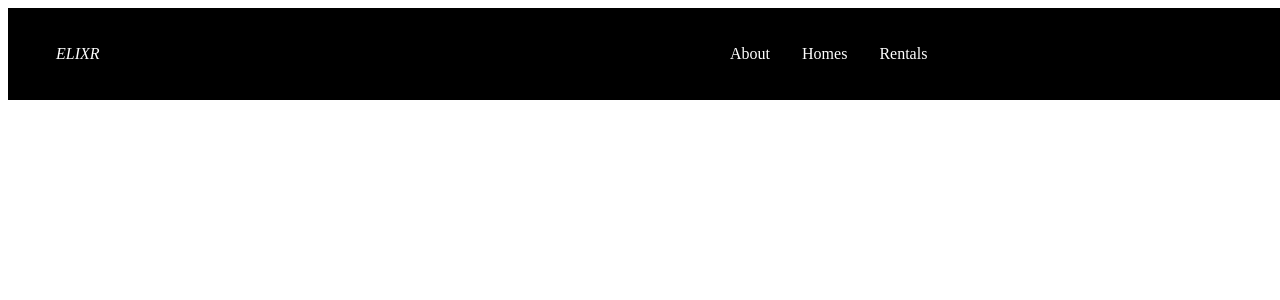
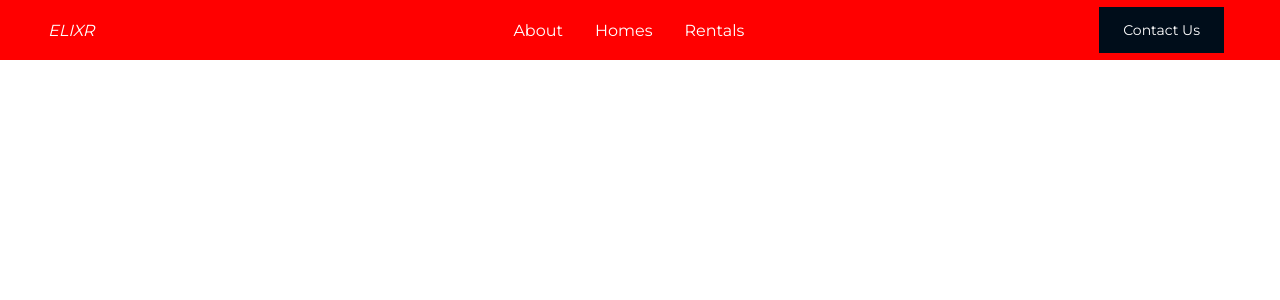
Before and after one commit to AlexandroBerumen/realEstate, a React (Create React App) app: page / in a window 1280 px wide. Shown: the top 300 px of the page. Built offline with nearby package versions, Linux system fonts and the light colour scheme.

Commit message:
finished the nav

```diff
--- a/public/index.html
+++ b/public/index.html
@@ -1,43 +1,22 @@
 <!DOCTYPE html>
 <html lang="en">
+
 <head>
   <meta charset="utf-8" />
   <link rel="icon" href="%PUBLIC_URL%/favicon.ico" />
   <meta name="viewport" content="width=device-width, initial-scale=1" />
   <meta name="theme-color" content="#000000" />
-    <meta
-      name="description"
-      content="Web site created using create-react-app"
-    />
+  <meta name="description" content="Web site created using create-react-app" />
   <link rel="apple-touch-icon" href="%PUBLIC_URL%/logo192.png" />
-    <!--
-      manifest.json provides metadata used when your web app is installed on a
-      user's mobile device or desktop. See https://developers.google.com/web/fundamentals/web-app-manifest/
-    -->
   <link rel="manifest" href="%PUBLIC_URL%/manifest.json" />
-    <!--
-      Notice the use of %PUBLIC_URL% in the tags above.
-      It will be replaced with the URL of the `public` folder during the build.
-      Only files inside the `public` folder can be referenced from the HTML.
-
-      Unlike "/favicon.ico" or "favicon.ico", "%PUBLIC_URL%/favicon.ico" will
-      work correctly both with client-side routing and a non-root public URL.
-      Learn how to configure a non-root public URL by running `npm run build`.
-    -->
+  <link rel="preconnect" href="https://fonts.gstatic.com">
+  <link href="https://fonts.googleapis.com/css2?family=Montserrat:wght@400;700&display=swap" rel="stylesheet">
   <title>React App</title>
 </head>
+
 <body>
   <noscript>You need to enable JavaScript to run this app.</noscript>
   <div id="root"></div>
-    <!--
-      This HTML file is a template.
-      If you open it directly in the browser, you will see an empty page.
+</body>
 
-      You can add webfonts, meta tags, or analytics to this file.
-      The build step will place the bundled scripts into the <body> tag.
-
-      To begin the development, run `npm start` or `yarn start`.
-      To create a production bundle, use `npm run build` or `yarn build`.
-    -->
-  </body>
 </html>
--- a/src/App.js
+++ b/src/App.js
@@ -1,9 +1,11 @@
 import React from 'react'
 import Navbar from './components/Navbar';
+import GlobalStyle from './globalStyles';
 
 const App = () => {
   return (
     <>
+      <GlobalStyle />
       <Navbar />
     </>
   )
--- a/src/components/Button.js
+++ b/src/components/Button.js
@@ -2,12 +2,27 @@
 import styled from 'styled-components'
 import { Link } from 'react-router-dom'
 
-const Button = () => {
-    return (
-        <div>
 
-        </div>
-    )
+
+
+export const Button = styled(Link)`
+background: ${({ primary }) => (primary ? '#000d1a' : 'CD853F')};
+white-space: nowrap;
+outline: none;
+border: none;
+min-width: 100px;
+max-width: 200px;
+cursor: pointer;
+text-decoration: none;
+transition: 0.3s;
+display: flex;
+justify-content: center;
+align-items: center;
+padding: ${({ big }) => (big ? '16px 40px' : '14px 24px')};
+color: ${({ primary }) => (primary ? '#fff' : '#000d1a')};
+font-size: ${({ big }) => (big ? '20px' : '14px')};
+
+&:hover{
+    transform: translateX(-2px)
 }
-
-export default Button
+`
--- a/src/components/Navbar.js
+++ b/src/components/Navbar.js
@@ -2,6 +2,8 @@
 import styled, { css } from 'styled-components/macro';
 import { Link } from 'react-router-dom';
 import { menuData } from '../data/MenuData';
+import { Button } from './Button'
+import { FaBars } from 'react-icons/fa'
 
 
 
@@ -14,6 +16,7 @@
 z-index: 100;
 position: fixed;
 width: 100%;
+background: red;
 
 `
 
@@ -35,11 +38,30 @@
 
 `
 
-const MenuBars = styled.i``
+const MenuBars = styled(FaBars)`
+display: none;
+
+@media screen and (max-width:768px){
+    display:block;
+    cursor: pointer;
+    position: absolute;
+    height: 40px;
+    width:25px;
+    top: 0px;
+    right: 0;
+    transform: translate(-50%, 25%)
+}
+
+`
 
 const NavMenu = styled.div`
 display: flex;
 align-items: center;
+margin-right: -48px;
+
+@media screen and (max-width: 768px){
+    display: none
+}
 `
 
 const NavMenuLinks = styled(Link)`
@@ -47,6 +69,16 @@
 
 `
 
+
+const NavBtn = styled.div`
+    display: flex;
+    align-items: center;
+    margin-right: 24px;
+
+    @media screen and (max-width: 768px){
+    display: none
+}
+`
 
 const Navbar = () => {
     return (
@@ -60,7 +92,10 @@
                     </NavMenuLinks>
                 ))}
             </NavMenu>
-            <h1>Navbar</h1>
+            <NavBtn>
+                <Button to='/contact' primary='true'>Contact Us</Button>
+            </NavBtn>
+
         </Nav>
     )
 }
--- /dev/null
+++ b/src/globalStyles.js
@@ -0,0 +1,19 @@
+import { createGlobalStyle } from 'styled-components'
+
+const GlobalStyle = createGlobalStyle`
+*{
+    margin: 0;
+    padding: 0;
+    box-sizing: border-box;
+    font-family: 'Montserrat', sans-serif
+}
+
+
+html, body{
+    overflow-x:hidden;
+
+
+}
+`
+
+export default GlobalStyle
```
Lines whose indentation alone changed are shown as unchanged.
